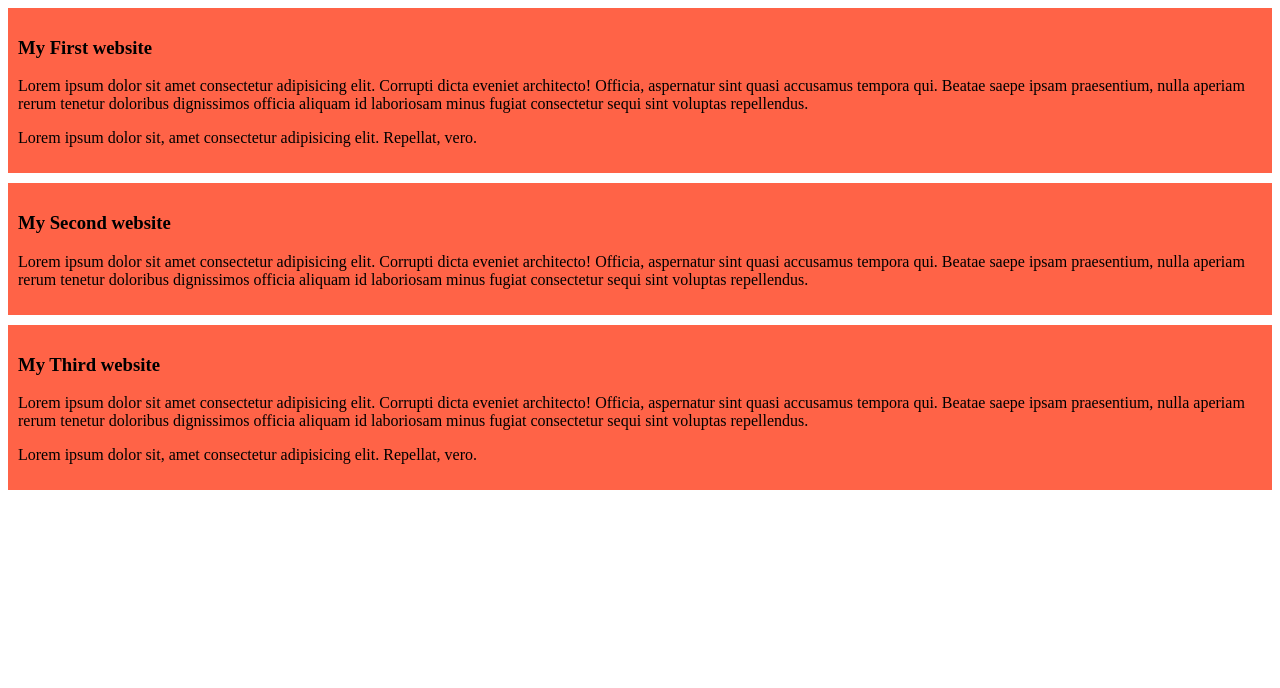
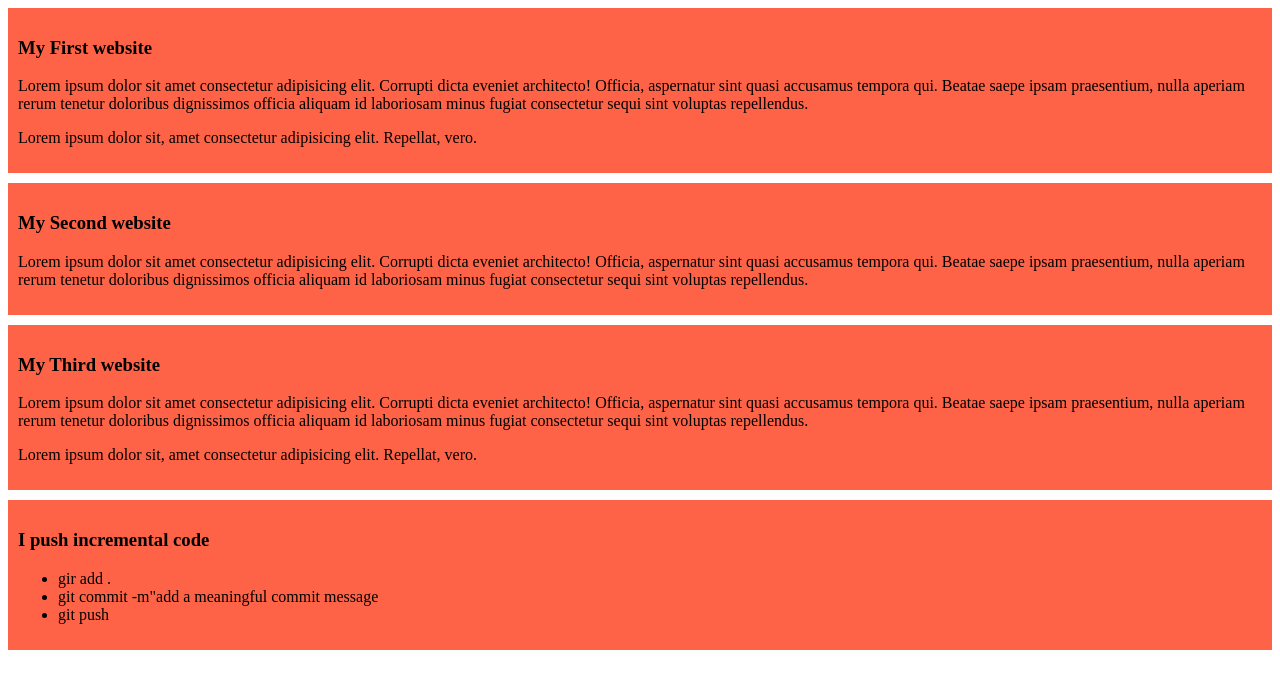
Before and after one commit to rimon2a/my-simple-website, a plain HTML site: page index.html in a window 1280 px wide. Drawn offline with Linux system fonts and the light colour scheme.

Commit message:
add a list to fush code

```diff
--- a/index.html
+++ b/index.html
@@ -21,5 +21,13 @@
         <p>Lorem ipsum dolor sit amet consectetur adipisicing elit. Corrupti dicta eveniet architecto! Officia, aspernatur sint quasi accusamus tempora qui. Beatae saepe ipsam praesentium, nulla aperiam rerum tenetur doloribus dignissimos officia aliquam id laboriosam minus fugiat consectetur sequi sint voluptas repellendus.</p>
         <p>Lorem ipsum dolor sit, amet consectetur adipisicing elit. Repellat, vero.</p>
     </div>
+    <div>
+        <h3>I push incremental code</h3>
+        <ul>
+            <li>gir add .</li>
+            <li>git commit -m"add a meaningful commit message</li>
+            <li>git push</li>
+        </ul>
+    </div>
 </body>
 </html>
```
